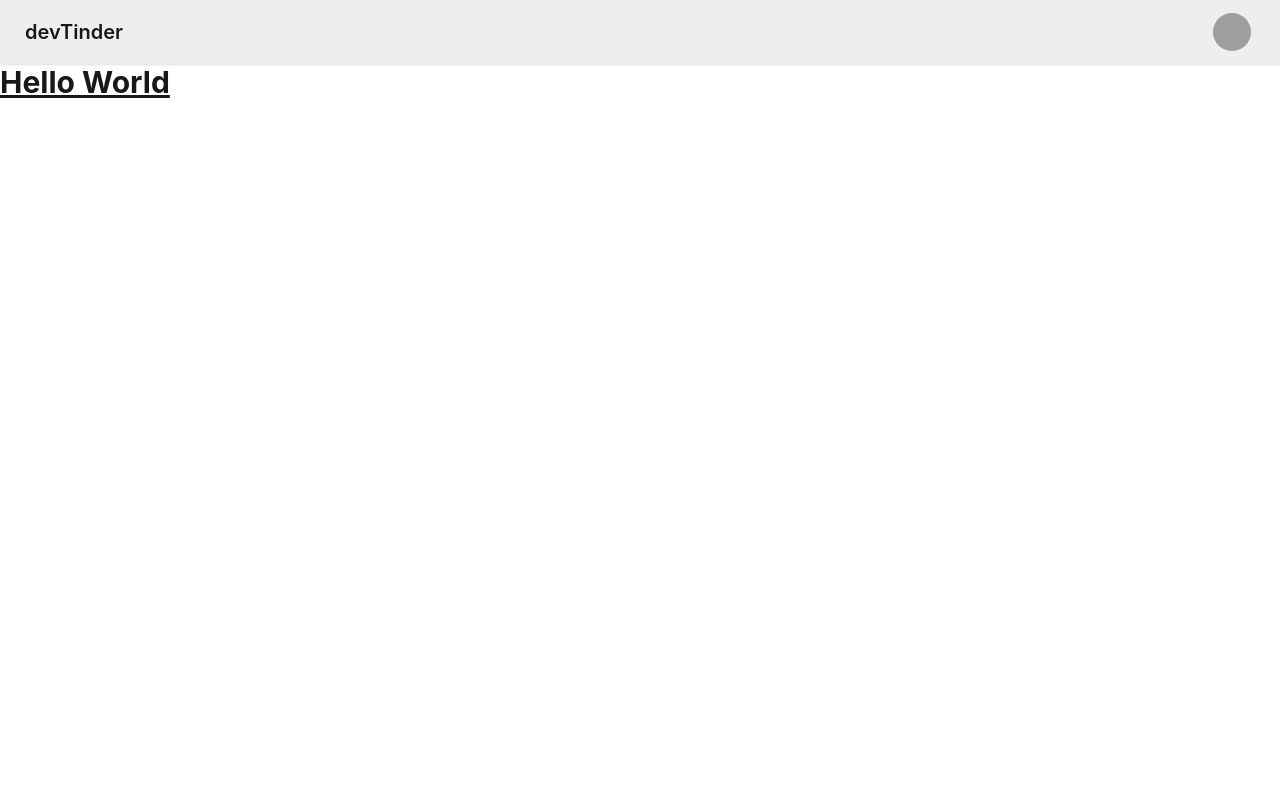
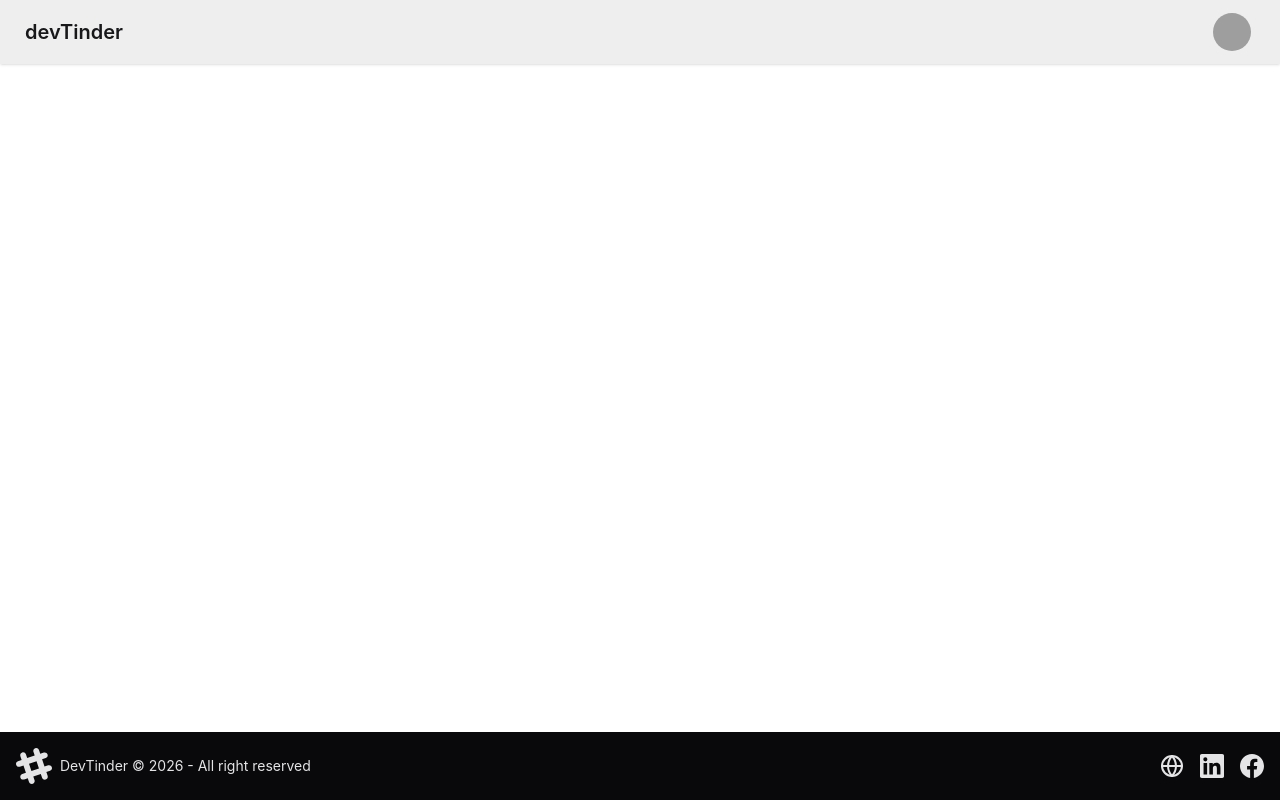
Before and after one commit to Ramit-Sonar/devTinder-web, a React (Vite) app: page / in a window 1280 px wide. Built offline with nearby package versions, Linux system fonts and the light colour scheme; grey boxes are pictures that could not be loaded.

Commit message:
feat: add navigation components and routing setup with React Router

```diff
--- a/package.json
+++ b/package.json
@@ -14,6 +14,7 @@
     "axios": "^1.20.0",
     "react": "^19.2.8",
     "react-dom": "^19.2.8",
+    "react-router": "^8.4.0",
     "tailwindcss": "^4.3.3"
   },
   "devDependencies": {
--- a/src/App.jsx
+++ b/src/App.jsx
@@ -1,37 +1,18 @@
+import { BrowserRouter, Route, Routes } from "react-router";
+import Body from "./Body";
+import Login from "./Login";
+import Profile from "./Profile";
+
 function App() {
   return (
-    <>
-      <div className="navbar bg-base-300 shadow-sm">
-        <div className="flex-1">
-          <a className="btn btn-ghost text-xl">devTinder</a>
-        </div>
-        <div className="flex gap-2">
-          <div className="dropdown dropdown-end mx-5">
-            <div tabIndex={0} role="button" className="btn btn-ghost btn-circle avatar">
-              <div className="w-10 rounded-full">
-                <img
-                  alt="Tailwind CSS Navbar component"
-                  src="https://img.daisyui.com/images/stock/photo-1534528741775-53994a69daeb.webp" />
-              </div>
-            </div>
-            <ul
-              tabIndex={-1}
-              className="menu menu-sm dropdown-content bg-base-100 rounded-box z-1 mt-3 w-52 p-2 shadow">
-              <li>
-                <a className="justify-between">
-                  Profile
-                  <span className="badge">New</span>
-                </a>
-              </li>
-              <li><a>Settings</a></li>
-              <li><a>Logout</a></li>
-            </ul>
-          </div>
-        </div>
-      </div>
-
-      <h1 className="text-3xl font-bold underline">Hello World</h1>
-    </>
+    <BrowserRouter>
+      <Routes>
+        <Route path="/" element={<Body />}>
+          <Route path="login" element={<Login />} />
+          <Route path="profile" element={<Profile />} />
+        </Route>
+      </Routes>
+    </BrowserRouter>
   );
 }
 
--- /dev/null
+++ b/src/Body.jsx
@@ -0,0 +1,16 @@
+import { Outlet } from 'react-router'
+import NavBar from './NavBar'
+import Footer from './Footer'
+
+const Body = () => {
+    return (
+        <div>
+            <NavBar />
+            {/* Child route components render here */}
+            <Outlet />
+            <Footer />
+        </div>
+    )
+}
+
+export default Body
--- /dev/null
+++ b/src/Footer.jsx
@@ -0,0 +1,79 @@
+function Footer() {
+    return (
+        <footer className="footer sm:footer-horizontal bg-neutral text-neutral-content items-center p-4 fixed bottom-0">
+            <aside className="grid-flow-col items-center">
+                <svg
+                    width="36"
+                    height="36"
+                    viewBox="0 0 24 24"
+                    xmlns="http://www.w3.org/2000/svg"
+                    fillRule="evenodd"
+                    clipRule="evenodd"
+                    className="fill-current">
+                    <path
+                        d="M22.672 15.226l-2.432.811.841 2.515c.33 1.019-.209 2.127-1.23 2.456-1.15.325-2.148-.321-2.463-1.226l-.84-2.518-5.013 1.677.84 2.517c.391 1.203-.434 2.542-1.831 2.542-.88 0-1.601-.564-1.86-1.314l-.842-2.516-2.431.809c-1.135.328-2.145-.317-2.463-1.229-.329-1.018.211-2.127 1.231-2.456l2.432-.809-1.621-4.823-2.432.808c-1.355.384-2.558-.59-2.558-1.839 0-.817.509-1.582 1.327-1.846l2.433-.809-.842-2.515c-.33-1.02.211-2.129 1.232-2.458 1.02-.329 2.13.209 2.461 1.229l.842 2.515 5.011-1.677-.839-2.517c-.403-1.238.484-2.553 1.843-2.553.819 0 1.585.509 1.85 1.326l.841 2.517 2.431-.81c1.02-.33 2.131.211 2.461 1.229.332 1.018-.21 2.126-1.23 2.456l-2.433.809 1.622 4.823 2.433-.809c1.242-.401 2.557.484 2.557 1.838 0 .819-.51 1.583-1.328 1.847m-8.992-6.428l-5.01 1.675 1.619 4.828 5.011-1.674-1.62-4.829z"></path>
+                </svg>
+                <p>DevTinder © {new Date().getFullYear()} - All right reserved</p>
+            </aside>
+
+            <nav className="grid-flow-col gap-4 md:place-self-center md:justify-self-end">
+                {/* Website */}
+                <a
+                    href="https://ramit-portfolio.vercel.app/"
+                    target="_blank"
+                    rel="noopener noreferrer">
+                    <svg
+                        aria-label="Website"
+                        xmlns="http://www.w3.org/2000/svg"
+                        width="24"
+                        height="24"
+                        viewBox="0 0 24 24"
+                        fill="none"
+                        stroke="currentColor"
+                        strokeWidth="2"
+                        strokeLinecap="round"
+                        strokeLinejoin="round"
+                        className="hover:text-primary transition-colors">
+                        <circle cx="12" cy="12" r="10" />
+                        <path d="M2 12h20" />
+                        <path d="M12 2a15.3 15.3 0 0 1 4 10 15.3 15.3 0 0 1-4 10 15.3 15.3 0 0 1-4-10 15.3 15.3 0 0 1 4-10Z" />
+                    </svg>
+                </a>
+
+                {/* LinkedIn */}
+                <a
+                    href="https://www.linkedin.com/"
+                    target="_blank"
+                    rel="noopener noreferrer">
+                    <svg
+                        aria-label="LinkedIn"
+                        xmlns="http://www.w3.org/2000/svg"
+                        width="24"
+                        height="24"
+                        viewBox="0 0 24 24"
+                        className="fill-current hover:text-primary transition-colors">
+                        <path d="M20.447 20.452h-3.554v-5.569c0-1.328-.027-3.037-1.852-3.037-1.853 0-2.136 1.445-2.136 2.939v5.667H9.35V9h3.414v1.561h.049c.476-.9 1.637-1.85 3.37-1.85 3.601 0 4.267 2.37 4.267 5.455v6.286ZM5.337 7.433a2.062 2.062 0 1 1 0-4.124 2.062 2.062 0 0 1 0 4.124ZM7.119 20.452H3.555V9h3.564v11.452ZM22.225 0H1.771C.792 0 0 .774 0 1.729v20.542C0 23.227.792 24 1.771 24h20.451C23.2 24 24 23.227 24 22.271V1.729C24 .774 23.2 0 22.222 0h.003Z" />
+                    </svg>
+                </a>
+
+                {/* Facebook */}
+                <a
+                    href="https://www.facebook.com/"
+                    target="_blank"
+                    rel="noopener noreferrer">
+                    <svg
+                        aria-label="Facebook"
+                        xmlns="http://www.w3.org/2000/svg"
+                        width="24"
+                        height="24"
+                        viewBox="0 0 24 24"
+                        className="fill-current hover:text-primary transition-colors">
+                        <path d="M24 12.073C24 5.405 18.627 0 12 0S0 5.405 0 12.073C0 18.1 4.388 23.094 10.125 24v-8.437H7.078v-3.49h3.047V9.413c0-3.025 1.792-4.697 4.533-4.697 1.312 0 2.686.236 2.686.236v2.97h-1.513c-1.491 0-1.956.93-1.956 1.884v2.267h3.328l-.532 3.49h-2.796V24C19.612 23.094 24 18.1 24 12.073Z" />
+                    </svg>
+                </a>
+            </nav>
+        </footer>
+    );
+}
+
+export default Footer;
--- /dev/null
+++ b/src/Login.jsx
@@ -0,0 +1,10 @@
+
+const Login = () => {
+  return (
+    <div>
+      Login Page
+    </div>
+  )
+}
+
+export default Login
--- /dev/null
+++ b/src/NavBar.jsx
@@ -0,0 +1,35 @@
+
+const NavBar = () => {
+    return (
+        <div className="navbar bg-base-300 shadow-sm">
+            <div className="flex-1">
+                <a className="btn btn-ghost text-xl">devTinder</a>
+            </div>
+            <div className="flex gap-2">
+                <div className="dropdown dropdown-end mx-5">
+                    <div tabIndex={0} role="button" className="btn btn-ghost btn-circle avatar">
+                        <div className="w-10 rounded-full">
+                            <img
+                                alt="Tailwind CSS Navbar component"
+                                src="https://img.daisyui.com/images/stock/photo-1534528741775-53994a69daeb.webp" />
+                        </div>
+                    </div>
+                    <ul
+                        tabIndex={-1}
+                        className="menu menu-sm dropdown-content bg-base-100 rounded-box z-1 mt-3 w-52 p-2 shadow">
+                        <li>
+                            <a className="justify-between">
+                                Profile
+                                <span className="badge">New</span>
+                            </a>
+                        </li>
+                        <li><a>Settings</a></li>
+                        <li><a>Logout</a></li>
+                    </ul>
+                </div>
+            </div>
+        </div>
+    )
+}
+
+export default NavBar
--- /dev/null
+++ b/src/Profile.jsx
@@ -0,0 +1,10 @@
+
+const Profile = () => {
+  return (
+    <div>
+      Profile page
+    </div>
+  )
+}
+
+export default Profile
```
Also changed, not shown: 2 other files (tests, documents, lock files or other folders).
